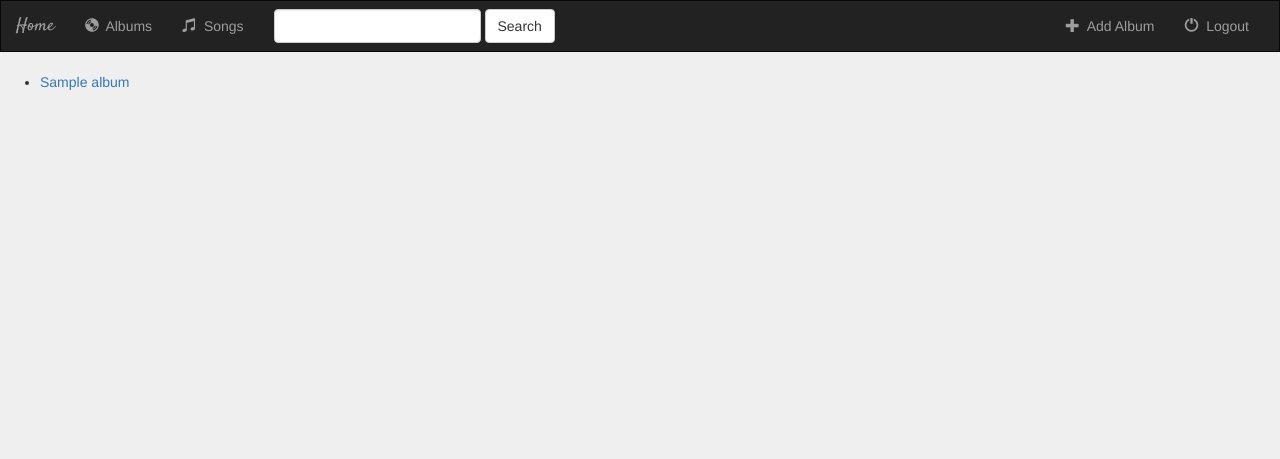
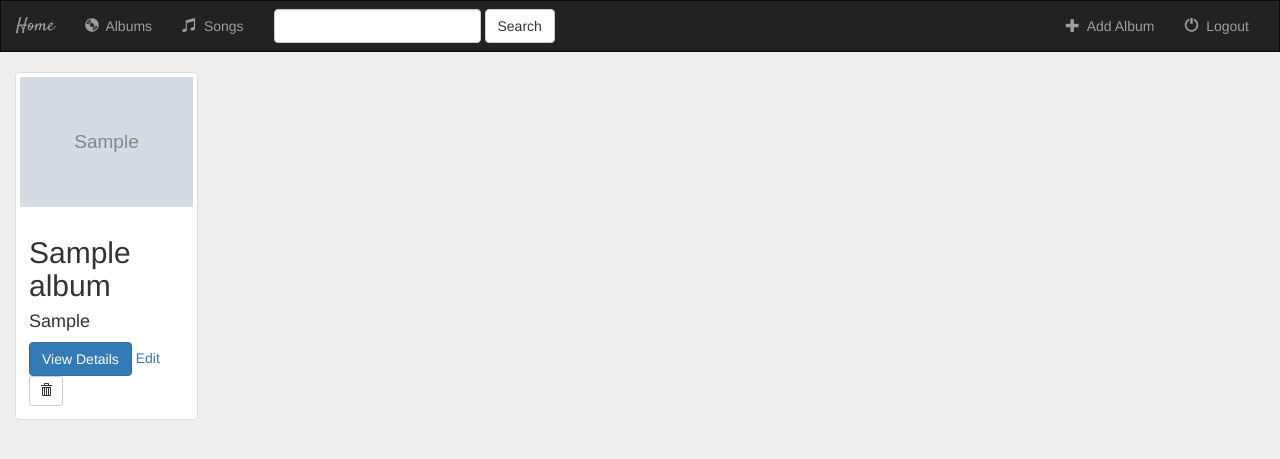
Before and after one commit to pazza22/django-tango, a Django app: page /music/ in a window 1280 px wide. Shown: the top 459 px of the page. Run offline with Django 3.2, Linux system fonts and the light colour scheme; tables that the repository leaves empty hold one stand-in row (values such as "Sample post"); grey boxes marked "Sample" are stand-in pictures; some libraries are stand-ins or nearby versions.

Commit message:
Added Upload Functionality

```diff
--- a/firstoffirsts/settings.py
+++ b/firstoffirsts/settings.py
@@ -119,3 +119,6 @@ USE_TZ = True
 # https://docs.djangoproject.com/en/2.0/howto/static-files/
 
 STATIC_URL = '/static/'
+
+MEDIA_ROOT = os.path.join(BASE_DIR, 'media')
+MEDIA_URL= '/media/'
--- a/firstoffirsts/urls.py
+++ b/firstoffirsts/urls.py
@@ -16,8 +16,14 @@ Including another URLconf
 from django.contrib import admin
 from django.urls import include, path
 from django.conf.urls import url
+from django.conf import settings
+from django.conf.urls.static import static
 
 urlpatterns = [
     path('admin/', admin.site.urls),
     url(r'^music/', include('music.urls')),
 ]
+
+if settings.DEBUG:
+    urlpatterns += static(settings.STATIC_URL, document_root=settings.STATIC_ROOT)
+    urlpatterns += static(settings.MEDIA_URL, document_root=settings.MEDIA_ROOT)
--- a/music/models.py
+++ b/music/models.py
@@ -5,7 +5,7 @@ class Album(models.Model):
     artist = models.CharField(max_length=250)
     album_title = models.CharField(max_length=500)
     genre = models.CharField(max_length=100)
-    album_logo = models.CharField(max_length=1000)
+    album_logo = models.FileField(max_length=1000)
 
     def get_absolute_url(self):
         return reverse('music:detail', kwargs={'pk': self.pk})
--- a/music/templates/music/detail.html
+++ b/music/templates/music/detail.html
@@ -2,7 +2,7 @@
 {% block title %}Album Details{% endblock %}
 {% block body %}
 
-<img src="{{album.album_logo}}"> *Image Logo Appears Here*
+<img src="{{album.album_logo.url}}">
 
 <h1>{{album.album_title}}</h1>
 <h3>{{album.artist}}</h3>
--- a/music/templates/music/index.html
+++ b/music/templates/music/index.html
@@ -2,11 +2,33 @@
 {% block title %}Music{% endblock %}
 {% block body %}
 {% if all_albums %}
-  <ul>
-    {% for album in all_albums %}
-    <li><a href="{% url 'music:detail' album.id%}">{{album.album_title}}</a></li>
-    {% endfor %}
-  </ul>
+  <div class="container-fluid">
+    <div class="row">
+      {% for album in all_albums %}
+        <div class="col-sm4 col-lg-2">
+          <div class="thumbnail">
+            <a href="{% url 'music:detail' album.id %}">
+              <img src="{{album.album_logo.url}}" class="img-responsive">
+            </a>
+            <div class="caption">
+              <h2>{{album.album_title}}</h2>
+              <h4>{{album.artist}}</h4>
+              <a href="{% url 'music:detail' album.id%}" class="btn btn-primary">View Details</a>
+              <a href="{% url 'music:album-update' album.id%}">Edit</a>
+
+              <form action="{% url 'music:album-delete' album.id %}" method="post" style="display: inline;">
+                {% csrf_token %}
+                <input type="hidden" name="album_id" value="{{album.id}}" />
+                <button type="submit" class="btn btn-default btn-sm">
+                  <span class="glyphicon glyphicon-trash"></span>
+                </button>
+              </form>
+            </div>
+          </div>
+        </div>
+      {% endfor %}
+    </div>
+  </div>
 {% else %}
   <h3>No albums found</h3>
 {% endif %}
--- a/music/urls.py
+++ b/music/urls.py
@@ -15,4 +15,10 @@ urlpatterns = [
     # /music/album/add
     url(r'album/add/$', views.AlbumCreate.as_view(), name='album-add'),
 
+    # /music/album/[updateid]
+    url(r'album/(?P<pk>[0-9]+)/$', views.AlbumUpdate.as_view(), name='album-update'),
+
+    # /music/album/[deleteid]/delete
+    url(r'album/(?P<pk>[0-9]+)/delete/$', views.AlbumDelete.as_view(), name='album-delete'),
+
 ]
--- a/music/views.py
+++ b/music/views.py
@@ -1,5 +1,6 @@
 from django.views import generic
 from django.views.generic.edit import CreateView, UpdateView, DeleteView
+from django.urls import reverse_lazy
 from .models import Album
 
 class IndexView(generic.ListView):
@@ -16,3 +17,11 @@ class DetailView(generic.DetailView):
 class AlbumCreate(CreateView):
     model = Album
     fields = ['artist', 'album_title', 'genre', 'album_logo']
+
+class AlbumUpdate(UpdateView):
+    model = Album
+    fields = ['artist', 'album_title', 'genre', 'album_logo']
+
+class AlbumDelete(DeleteView):
+    model = Album
+    success_url = reverse_lazy('music:index')
```
Also changed, not shown: music/migrations/0003_auto_20180617_0005.py (added), 1 other file.
